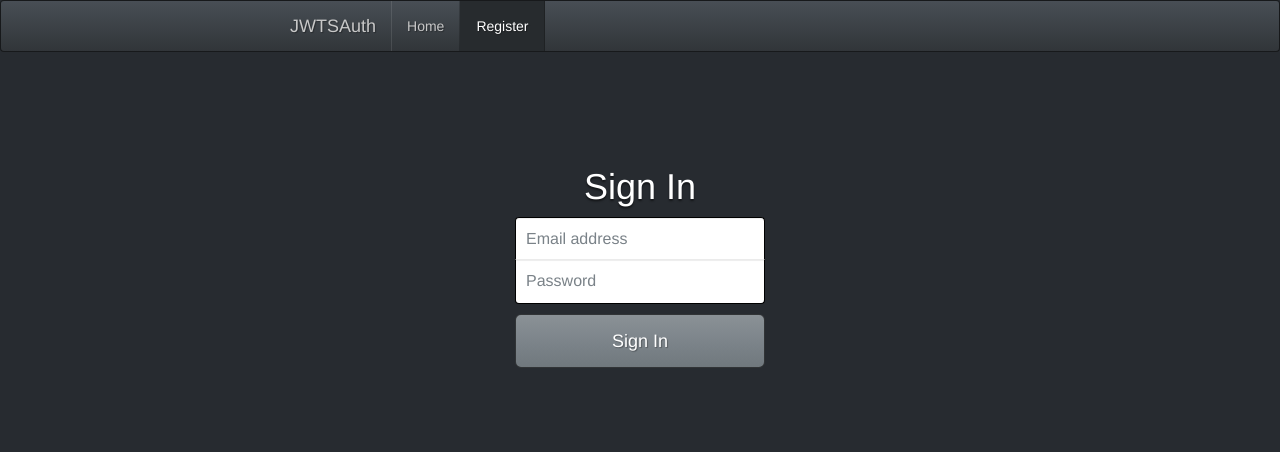
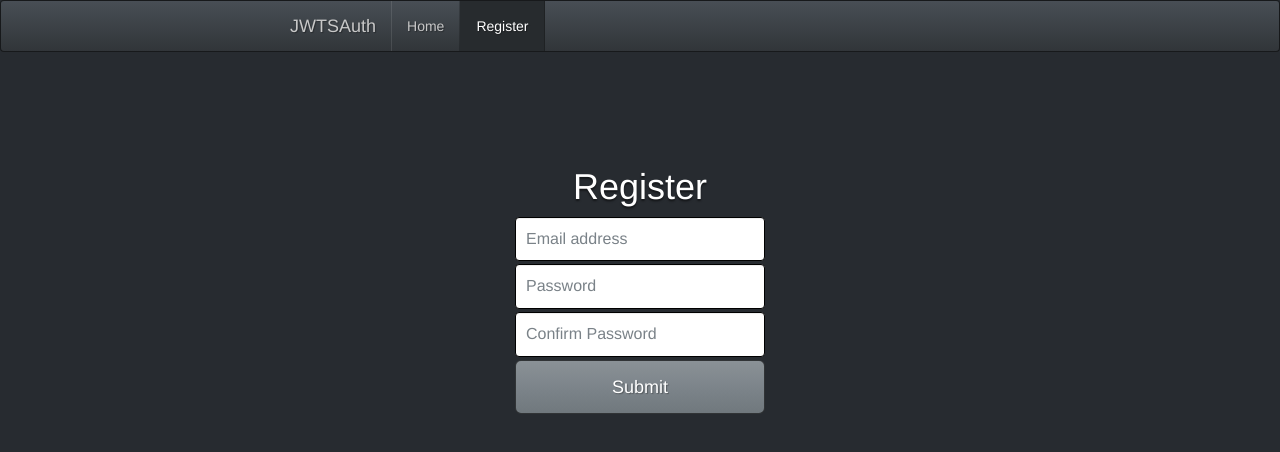
Before and after one commit to bostonusnavy/JWTSAuth, a website: page app/index.html at #/register in a window 1280 px wide. Both pictures are taken after a click on the link "Register". Drawn offline with nearby package versions, Linux system fonts and the light colour scheme; some packages are replaced by stand-ins of ours; files that its build step writes are made by us from their sources.

Commit message:
Build out Register view, working to validate password matching with angular

```diff
--- a/app/index.html
+++ b/app/index.html
@@ -82,6 +82,7 @@
         <!-- build:js({.tmp,app}) scripts/scripts.js -->
         <script src="scripts/app.js"></script>
         <script src="scripts/app.config.js"></script>
+        <script src="scripts/directives/validateEquals.js"></script>
         <!-- endbuild -->
 </body>
 </html>
--- /dev/null
+++ b/app/scripts/directives/validateEquals.js
@@ -0,0 +1,21 @@
+'use strict';
+
+angular.module('jwtsauthApp')
+  .directive('validateEquals', function () {
+    return {
+      require: "ngModel",
+      link: function (scope, element, attrs, ngModelCtrl) {
+        function validateEqual(value) {
+          var valid = (value === scope.$eval(attrs.validateEquals));
+          ngModelCtrl.$setValidity('equal', valid);
+          return valid ? value : undefined;
+        }
+        ngModelCtrl.$parsers.push(validateEqual);
+        ngModelCtrl.$formatters.push(validateEqual);
+
+        scope.$watch(attrs.validateEquals, function () {
+          ngModelCtrl.$setViewValue(ngModelCtrl.$viewValue);
+        })
+      }
+    };
+  });
--- a/app/styles/main.css
+++ b/app/styles/main.css
@@ -101,26 +101,26 @@ body {
 .form-signin .form-control:focus {
   z-index: 2;
 }
-.form-signin input[type="text"] {
-  margin-bottom: -1px;
-  border-bottom-left-radius: 0;
-  border-bottom-right-radius: 0;
-  border-top-style: solid;
-  border-right-style: solid;
-  border-bottom-style: none;
-  border-left-style: solid;
+.form-signin input[type="email"] {
+  margin-bottom: 3px;
+  /*border-bottom-left-radius: 0;*/
+  /*border-bottom-right-radius: 0;*/
+  /*border-top-style: solid;*/
+  /*border-right-style: solid;*/
+  /*border-bottom-style: none;*/
+  /*border-left-style: solid;*/
   border-color: #000;
 }
 .form-signin input[type="password"] {
-  margin-bottom: 10px;
-  border-top-left-radius: 0;
-  border-top-right-radius: 0;
-  border-top-style: none;
-  border-right-style: solid;
-  border-bottom-style: solid;
-  border-left-style: solid;
+  margin-bottom: 3px;
+  /*border-top-left-radius: 0;*/
+  /*border-top-right-radius: 0;*/
+  /*border-top-style: none;*/
+  /*border-right-style: solid;*/
+  /*border-bottom-style: solid;*/
+  /*border-left-style: solid;*/
   border-color: rgb(0,0,0);
-  border-top:1px solid rgba(0,0,0,0.08);
+  /*border-top:1px solid rgba(0,0,0,0.08);*/
 }
 .form-signin-heading {
   color: #fff;
--- a/app/views/register.html
+++ b/app/views/register.html
@@ -1,8 +1,10 @@
 <form class="form-signin">
-  <h1 class="form-signin-heading text-muted">Sign In</h1>
-  <input type="text" class="form-control" placeholder="Email address" required="" autofocus="">
-  <input type="password" class="form-control" placeholder="Password" required="">
+  <h1 class="form-signin-heading text-muted">Register</h1>
+  <input type="email" class="form-control" placeholder="Email address" required>
+  <input name="password" ng-model="password" type="password" class="form-control" placeholder="Password" required>
+  <input name="confirm_password" ng-model="confirm_password" type="password" class="form-control" placeholder="Confirm Password">
+    <p class="help-block" ng-show="register.password_confirm.$dirty">Please match the passwords.</p>
   <button class="btn btn-lg btn-primary btn-block" type="submit">
-    Sign In
+    Submit
   </button>
 </form>
```
Also changed, not shown: test/spec/directives/sameas.js (added, +20 -0 lines).
